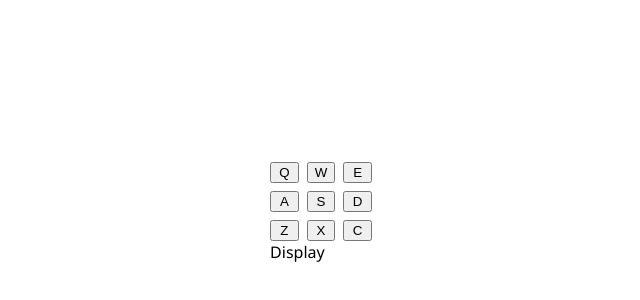
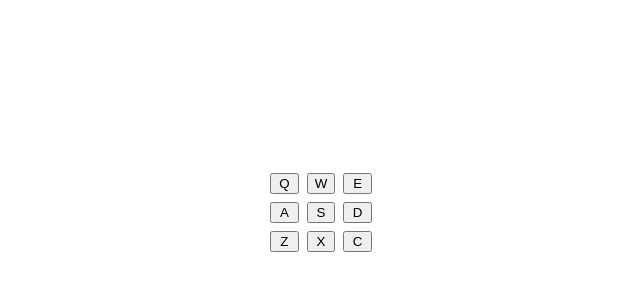
Before and after one commit to spfave/fcc-certificate-projects, a React (Vite) app in the folder front-end/drum-machine/: page / in a window 1280 px wide. Shown: the part 188-488 px from the top of the page, without its empty margins (319-959 px from the left). Built offline with nearby package versions, Linux system fonts and the light colour scheme.

Commit message:
Display sound name on click play

```diff
--- a/front-end/drum-machine/src/components/drum-machine.css
+++ b/front-end/drum-machine/src/components/drum-machine.css
@@ -8,4 +8,8 @@
 	& .drum-pad {
 		text-transform: uppercase;
 	}
+
+	& #display {
+		text-align: center;
+	}
 }
--- a/front-end/drum-machine/src/components/drum-machine.tsx
+++ b/front-end/drum-machine/src/components/drum-machine.tsx
@@ -1,4 +1,4 @@
-import { useEffect } from 'react';
+import { useEffect, useState } from 'react';
 
 import './drum-machine.css';
 
@@ -35,6 +35,8 @@ function playKeySound(event: KeyboardEvent) {
 
 // Component: Drum Machine
 export default function DrumMachine() {
+	const [displaySound, setDisplaySound] = useState('');
+
 	useEffect(() => {
 		window.addEventListener('keydown', playKeySound);
 
@@ -42,6 +44,10 @@ export default function DrumMachine() {
 		return () => window.removeEventListener('keydown', playKeySound);
 	}, []);
 
+	function handlePlaySound(sound: DrumSound) {
+		playSound(sound.soundKey);
+		setDisplaySound(sound.soundName);
+	}
 	return (
 		<div id="drum-machine">
 			<div id="drum-pads">
@@ -49,11 +55,11 @@ export default function DrumMachine() {
 					<DrumButton
 						key={drumSound.soundKey}
 						{...drumSound}
-						handlePlaySound={() => playSound(drumSound.soundKey)}
+						handlePlaySound={() => handlePlaySound(drumSound)}
 					/>
 				))}
 			</div>
-			<div id="display">Display</div>
+			<div id="display">{displaySound}</div>
 		</div>
 	);
 }
```
